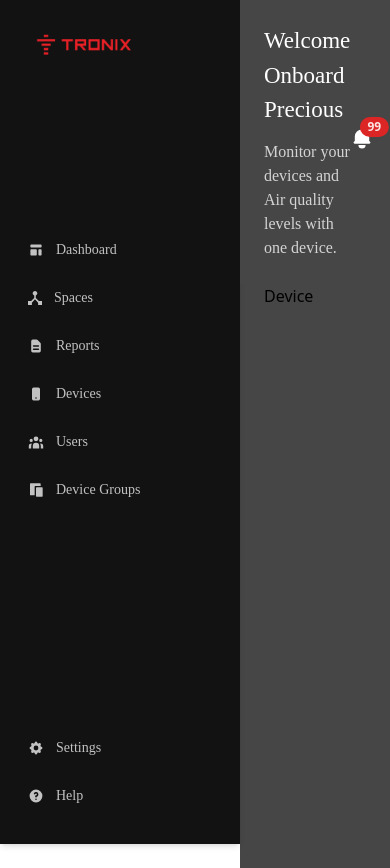
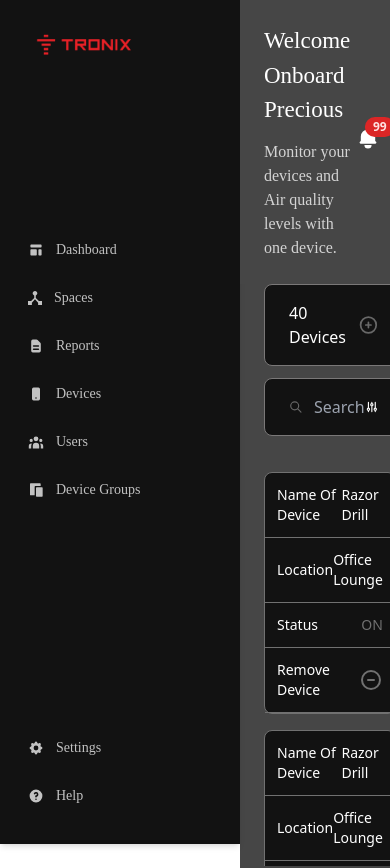
Before and after one commit to tronixafrica/tronix, a React (Create React App) app: page /devices in a window 390 px wide. Shown: the top 868 px of the page. Built offline with nearby package versions, Linux system fonts and the light colour scheme; what tw-elements would draw is missing.

Commit message:
worked on the Devices screen for desktop and mobile view

```diff
--- a/src/App.css
+++ b/src/App.css
@@ -36,3 +36,24 @@
     transform: rotate(360deg);
   }
 }
+
+
+/* width */
+.scroll::-webkit-scrollbar  {
+  width: 6px;
+}
+
+/* Track */
+::-webkit-scrollbar-track {
+  background: #f1f1f1;
+}
+
+/* Handle */
+::-webkit-scrollbar-thumb {
+  background: #888;
+}
+
+/* Handle on hover */
+::-webkit-scrollbar-thumb:hover {
+  background: #555;
+}
--- /dev/null
+++ b/src/components/DataList/dummyData.js
@@ -0,0 +1,12 @@
+export const deviceItems = [
+  { name: "Razor Drill", loc: "Office Lounge", stat: "ON" },
+  { name: "Razor Drill", loc: "Office Lounge", stat: "OFF" },
+  { name: "Razor Drill", loc: "Office Lounge", stat: "ON" },
+  { name: "Razor Drill", loc: "Office Lounge", stat: "OFF" },
+  { name: "Razor Drill", loc: "Office Lounge", stat: "OFF" },
+  { name: "Razor Drill", loc: "Office Lounge", stat: "ON" },
+  { name: "Razor Drill", loc: "Office Lounge", stat: "ON" },
+  { name: "Razor Drill", loc: "Office Lounge", stat: "ON" },
+  { name: "Razor Drill", loc: "Office Lounge", stat: "ON" },
+  { name: "Razor Drill", loc: "Office Lounge", stat: "ON" },
+];
--- /dev/null
+++ b/src/components/Devices/DeviceCardComp.js
@@ -0,0 +1,32 @@
+import React from "react";
+import "../../../src/App.css";
+
+const DeviceCardComp = ({ device }) => {
+  return (
+    <div className="flex items-center justify-between py-4 border-b border-[#717171] border-solid hover:bg-backgroundRed hover:text-white hover:border-none text-[#FEFDFD] text-sm">
+      {/* Start of List of Devices Card */}
+      <p>{device?.name}</p>
+      <p>{device?.loc}</p>
+      <p className="">{device?.stat}</p>
+      <p className="mr-4">
+        <svg
+          style={{ width: "1.5rem", height: "1.5rem" }}
+          xmlns="http://www.w3.org/2000/svg"
+          fill="none"
+          viewBox="0 0 24 24"
+          stroke="currentColor"
+          strokeWidth="2"
+        >
+          <path
+            strokeLinecap="round"
+            strokeLinejoin="round"
+            d="M15 12H9m12 0a9 9 0 11-18 0 9 9 0 0118 0z"
+          />
+        </svg>
+      </p>
+      {/* End of List of Devices Card */}
+    </div>
+  );
+};
+
+export default DeviceCardComp;
--- /dev/null
+++ b/src/components/Devices/MobDeviceCard.js
@@ -0,0 +1,41 @@
+import React from "react";
+
+const MobDeviceCard = ({ device }) => {
+  return (
+    <div className="border border-solid border-[#717171] mt-4 mr-2 rounded-lg bg-backgroundDark text-white text-sm">
+      <div className="flex items-center justify-between border-b border-solid border-[#717171] p-3">
+        <p>Name Of Device</p>
+        <p>{device?.name}</p>
+      </div>
+      <div className="flex items-center justify-between p-3 border-b border-solid border-[#717171]">
+        <p>Location</p>
+        <p>{device?.loc}</p>
+      </div>
+      <div className="flex items-center justify-between p-3 border-b border-solid border-[#717171]">
+        <p>Status</p>
+        <p className="text-[#717171]">{device?.stat}</p>
+      </div>
+      <div className="flex items-center justify-between p-3 border-b border-solid border-[#717171]">
+        <p>Remove Device</p>
+        <p>
+          <svg
+            style={{ width: "1.5rem", height: "1.5rem", color: "#717171" }}
+            xmlns="http://www.w3.org/2000/svg"
+            fill="none"
+            viewBox="0 0 24 24"
+            stroke="currentColor"
+            strokeWidth="2"
+          >
+            <path
+              strokeLinecap="round"
+              strokeLinejoin="round"
+              d="M15 12H9m12 0a9 9 0 11-18 0 9 9 0 0118 0z"
+            />
+          </svg>
+        </p>
+      </div>
+    </div>
+  );
+};
+
+export default MobDeviceCard;
--- a/src/pages/Device.js
+++ b/src/pages/Device.js
@@ -1,10 +1,99 @@
+import DeviceCardComp from "../components/Devices/DeviceCardComp";
+import { deviceItems } from "../../src/components/DataList/dummyData";
+import MobDeviceCard from "../components/Devices/MobDeviceCard";
+
 const Device = () => {
-    return (
-        <div>
-            <div>Device</div>
+  return (
+    <>
+      {/* Start of Device header */}
+      <div className="w-full flex flex-col sm:flex-row items-center justify-center gap-3">
+        <div className="w-full border border-solid border-[#7A7878] flex-1 flex items-center justify-between p-4 rounded-lg px-6 bg-backgroundDark">
+          <p className="text-white">40 Devices</p>
+          <svg
+            style={{ color: "#686868", width: "1.5rem", height: "1.5rem" }}
+            xmlns="http://www.w3.org/2000/svg"
+            fill="none"
+            viewBox="0 0 24 24"
+            stroke="currentColor"
+            strokeWidth="2"
+          >
+            <path
+              strokeLinecap="round"
+              strokeLinejoin="round"
+              d="M12 9v3m0 0v3m0-3h3m-3 0H9m12 0a9 9 0 11-18 0 9 9 0 0118 0z"
+            />
+          </svg>
+        </div>
+        <div className="w-full border border-solid border-[#7A7878] flex-1 p-4 rounded-lg flex items-center bg-backgroundDark px-6">
+          <svg
+            style={{ color: "#686868", marginRight: ".7rem" }}
+            xmlns="http://www.w3.org/2000/svg"
+            className="h-6 w-6"
+            fill="none"
+            viewBox="0 0 24 24"
+            stroke="currentColor"
+            strokeWidth="2"
+          >
+            <path
+              strokeLinecap="round"
+              strokeLinejoin="round"
+              d="M21 21l-6-6m2-5a7 7 0 11-14 0 7 7 0 0114 0z"
+            />
+          </svg>
+          <input
+            type="text"
+            placeholder="Search"
+            className="border-none bg-transparent text-white w-full"
+          />
+          <svg
+            style={{ color: "white" }}
+            xmlns="http://www.w3.org/2000/svg"
+            className="h-6 w-6"
+            fill="none"
+            viewBox="0 0 24 24"
+            stroke="currentColor"
+            strokeWidth="2"
+          >
+            <path
+              strokeLinecap="round"
+              strokeLinejoin="round"
+              d="M12 6V4m0 2a2 2 0 100 4m0-4a2 2 0 110 4m-6 8a2 2 0 100-4m0 4a2 2 0 110-4m0 4v2m0-6V4m6 6v10m6-2a2 2 0 100-4m0 4a2 2 0 110-4m0 4v2m0-6V4"
+            />
+          </svg>
+        </div>
+      </div>
+      {/* End of Device Header */}
 
+      {/* Desktop Device Card Components */}
+      <div className="hidden sm:block border border-solid border-[#454545] mt-6 rounded-lg px-6 p-4 bg-backgroundDark">
+        {/* Start of Device List Items Header */}
+        <div className=" flex items-center justify-between gap-2 py-4 text-white">
+          <p>User Name</p>
+          <p>Device Location</p>
+          <p>Status</p>
+          <p>Remove</p>
         </div>
-    );
-}
+        {/* End of Device List Items Header */}
+
+        <div className="h-[25.63rem] overflow-auto scroll">
+          {deviceItems.map((device, index) => (
+            <div key={index}>
+              <DeviceCardComp device={device} />
+            </div>
+          ))}
+        </div>
+      </div>
+
+      {/* Mobile Device Card Components */}
+      <div className="block sm:hidden mt-5 h-[25.63rem] overflow-auto scroll">
+        {deviceItems.map((device, index) => (
+          <div key={index}>
+            <MobDeviceCard device={device} />
+          </div>
+        ))}
+      </div>
+    </>
+  );
+};
 
 export default Device;
```
Also changed, not shown: 1 other file (tests, documents, lock files or other folders).
